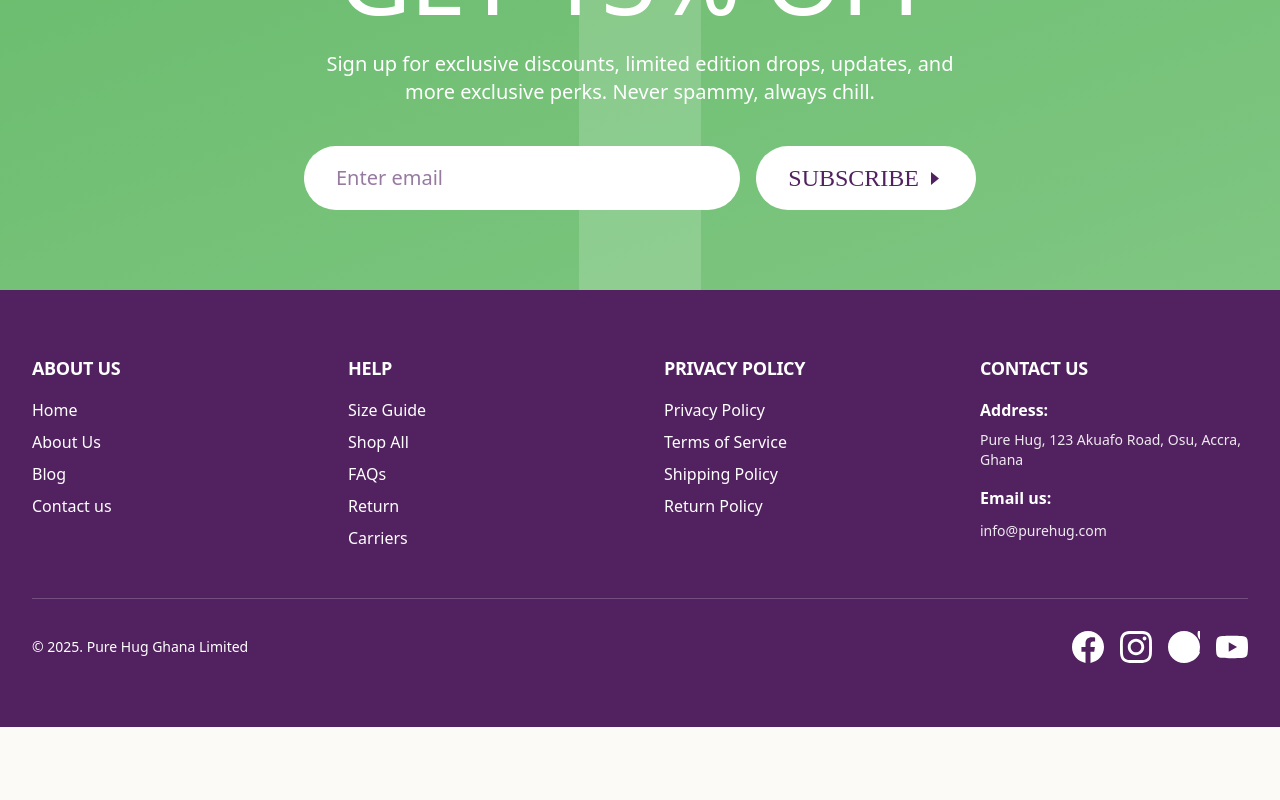
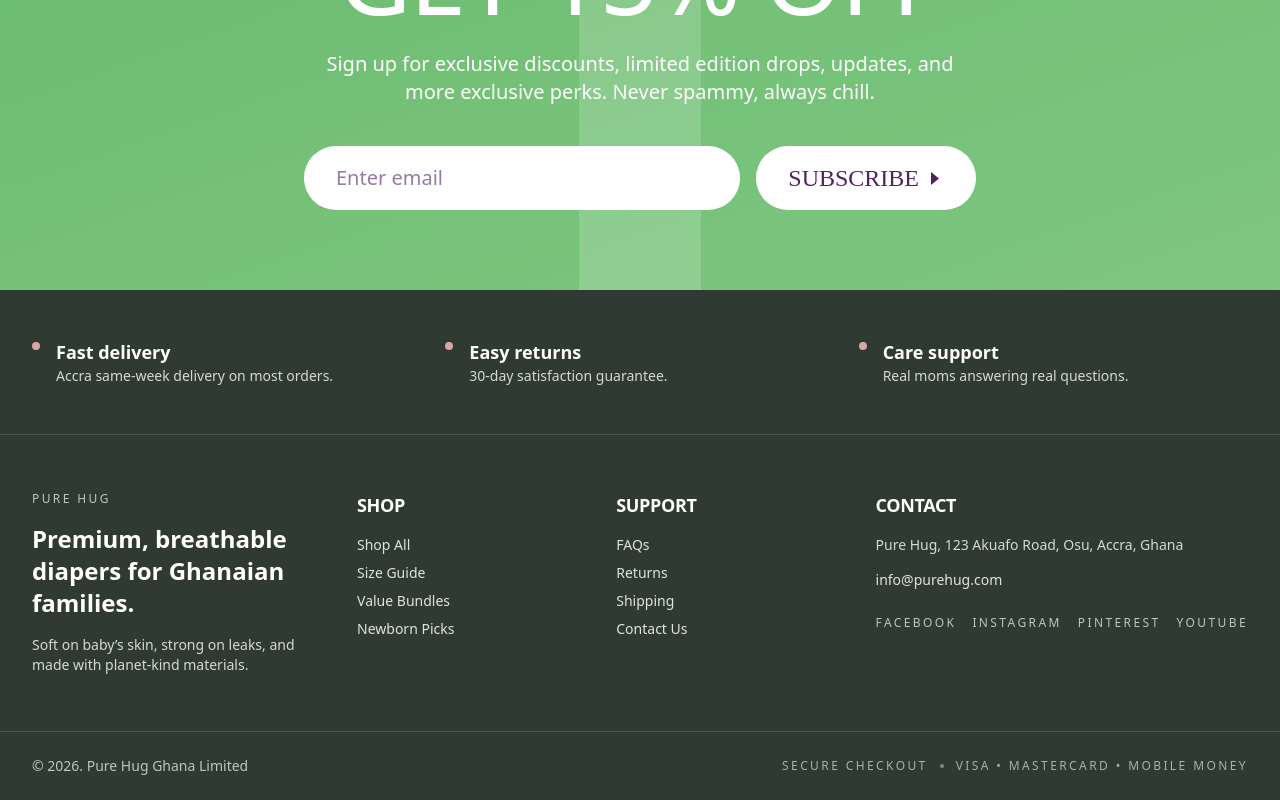
Before and after one commit to simiel/diaper-app, a Next.js app: page / in a window 1280 px wide. Shown: the part 6168-6968 px from the top of the page. Before the commit the page ends 6895 px from the top, so only its background shows below. Built offline with nearby package versions, Linux system fonts and the light colour scheme; a web font is replaced by a local one.

Commit message:
Refactor Footer component: update layout and content for improved user engagement, enhance accessibility, and ensure consistent styling.

```diff
--- a/components/Footer.tsx
+++ b/components/Footer.tsx
@@ -2,198 +2,133 @@ import Link from "next/link";
 
 export default function Footer() {
   return (
-    <footer className="w-full bg-[#522260] text-white py-16">
-      <div className="max-w-7xl mx-auto px-4 sm:px-6 lg:px-8">
-        <div className="grid grid-cols-1 md:grid-cols-2 lg:grid-cols-4 gap-12 mb-12">
-          {/* About Us Column */}
+    <footer className="w-full bg-[var(--color-primary)] text-white">
+      <div className="border-b border-white/15">
+        <div className="max-w-7xl mx-auto px-4 sm:px-6 lg:px-8 py-12 grid grid-cols-1 md:grid-cols-3 gap-6">
+          {[
+            {
+              title: "Fast delivery",
+              body: "Accra same‑week delivery on most orders.",
+            },
+            {
+              title: "Easy returns",
+              body: "30‑day satisfaction guarantee.",
+            },
+            {
+              title: "Care support",
+              body: "Real moms answering real questions.",
+            },
+          ].map((item) => (
+            <div key={item.title} className="flex items-start gap-4">
+              <span className="mt-1 h-2 w-2 rounded-full bg-[var(--color-accent)]"></span>
               <div>
-            <h3 className="font-semibold text-lg mb-4 uppercase">About us</h3>
-            <ul className="space-y-2">
+                <p className="font-semibold text-lg">{item.title}</p>
+                <p className="text-sm text-white/80">{item.body}</p>
+              </div>
+            </div>
+          ))}
+        </div>
+      </div>
+
+      <div className="max-w-7xl mx-auto px-4 sm:px-6 lg:px-8 py-14 grid grid-cols-1 lg:grid-cols-[1.3fr_1fr_1fr_1fr] gap-10">
+        <div>
+          <p className="text-xs uppercase tracking-[0.2em] text-white/70 mb-4">
+            Pure Hug
+          </p>
+          <p className="text-2xl font-semibold mb-4">
+            Premium, breathable diapers for Ghanaian families.
+          </p>
+          <p className="text-sm text-white/80 max-w-sm">
+            Soft on baby’s skin, strong on leaks, and made with planet‑kind
+            materials.
+          </p>
+        </div>
+
+        <div>
+          <h3 className="font-semibold text-lg mb-4 uppercase">Shop</h3>
+          <ul className="space-y-2 text-sm text-white/85">
             <li>
-                <Link href="/" className="hover:opacity-70 transition-opacity">
-                  Home
+              <Link href="/shop" className="hover:text-white transition-colors">
+                Shop All
               </Link>
             </li>
             <li>
-                <Link
-                  href="/about"
-                  className="hover:opacity-70 transition-opacity"
-                >
-                  About Us
+              <Link href="/size-guide" className="hover:text-white transition-colors">
+                Size Guide
               </Link>
             </li>
             <li>
-                <Link
-                  href="/blog"
-                  className="hover:opacity-70 transition-opacity"
-                >
-                  Blog
+              <Link href="/bundles" className="hover:text-white transition-colors">
+                Value Bundles
               </Link>
             </li>
             <li>
-                <Link
-                  href="/contact"
-                  className="hover:opacity-70 transition-opacity"
-                >
-                  Contact us
+              <Link href="/newborn" className="hover:text-white transition-colors">
+                Newborn Picks
               </Link>
             </li>
           </ul>
         </div>
 
-          {/* Help Column */}
         <div>
-            <h3 className="font-semibold text-lg mb-4 uppercase">Help</h3>
-            <ul className="space-y-2">
+          <h3 className="font-semibold text-lg mb-4 uppercase">Support</h3>
+          <ul className="space-y-2 text-sm text-white/85">
             <li>
-                <Link
-                  href="/size-guide"
-                  className="hover:opacity-70 transition-opacity"
-                >
-                  Size Guide
-                </Link>
-              </li>
-              <li>
-                <Link
-                  href="/shop"
-                  className="hover:opacity-70 transition-opacity"
-                >
-                  Shop All
-                </Link>
-              </li>
-              <li>
-                <Link
-                  href="/faq"
-                  className="hover:opacity-70 transition-opacity"
-                >
+              <Link href="/faq" className="hover:text-white transition-colors">
                 FAQs
               </Link>
             </li>
             <li>
-                <Link
-                  href="/returns"
-                  className="hover:opacity-70 transition-opacity"
-                >
-                  Return
+              <Link href="/returns" className="hover:text-white transition-colors">
+                Returns
               </Link>
             </li>
             <li>
-                <Link
-                  href="/carriers"
-                  className="hover:opacity-70 transition-opacity"
-                >
-                  Carriers
+              <Link href="/shipping" className="hover:text-white transition-colors">
+                Shipping
+              </Link>
+            </li>
+            <li>
+              <Link href="/contact" className="hover:text-white transition-colors">
+                Contact Us
               </Link>
             </li>
           </ul>
         </div>
 
-          {/* Privacy Column */}
         <div>
-            <h3 className="font-semibold text-lg mb-4 uppercase">
-              Privacy Policy
-            </h3>
-            <ul className="space-y-2">
-              <li>
-                <Link
-                  href="/privacy"
-                  className="hover:opacity-70 transition-opacity"
-                >
-                  Privacy Policy
-                </Link>
-              </li>
-              <li>
-                <Link
-                  href="/terms"
-                  className="hover:opacity-70 transition-opacity"
-                >
-                  Terms of Service
-                </Link>
-              </li>
-              <li>
-                <Link
-                  href="/shipping"
-                  className="hover:opacity-70 transition-opacity"
-                >
-                  Shipping Policy
-                </Link>
-              </li>
-              <li>
-                <Link
-                  href="/return-policy"
-                  className="hover:opacity-70 transition-opacity"
-                >
-                  Return Policy
-                </Link>
-              </li>
-            </ul>
-          </div>
-
-          {/* Contact Column */}
-          <div>
-            <h3 className="font-semibold text-lg mb-4 uppercase">Contact us</h3>
-            <div className="space-y-4">
-              <div>
-                <p className="font-semibold mb-2">Address:</p>
-                <p className="text-sm opacity-90">
+          <h3 className="font-semibold text-lg mb-4 uppercase">Contact</h3>
+          <p className="text-sm text-white/80 mb-3">
             Pure Hug, 123 Akuafo Road, Osu, Accra, Ghana
           </p>
-              </div>
-              <div>
-                <p className="font-semibold mb-2">Email us:</p>
           <a
             href="mailto:info@purehug.com"
-                  className="text-sm opacity-90 hover:opacity-100 transition-opacity"
+            className="text-sm text-white/85 hover:text-white transition-colors"
           >
             info@purehug.com
           </a>
-              </div>
+          <div className="flex gap-4 mt-6">
+            {["Facebook", "Instagram", "Pinterest", "YouTube"].map((label) => (
+              <a
+                key={label}
+                href="#"
+                className="text-xs uppercase tracking-[0.2em] text-white/70 hover:text-white transition-colors"
+                aria-label={label}
+              >
+                {label}
+              </a>
+            ))}
           </div>
         </div>
       </div>
 
-        {/* Bottom Bar */}
-        <div className="border-t border-white/20 pt-8 flex flex-col md:flex-row justify-between items-center gap-4">
-          <p className="text-sm">© 2025. Pure Hug Ghana Limited</p>
-
-          {/* Social Media Icons */}
-          <div className="flex gap-4">
-            <a
-              href="#"
-              className="w-8 h-8 hover:opacity-70 transition-opacity"
-              aria-label="Facebook"
-            >
-              <svg viewBox="0 0 24 24" fill="currentColor">
-                <path d="M24 12.073c0-6.627-5.373-12-12-12s-12 5.373-12 12c0 5.99 4.388 10.954 10.125 11.854v-8.385H7.078v-3.47h3.047V9.43c0-3.007 1.792-4.669 4.533-4.669 1.312 0 2.686.235 2.686.235v2.953H15.83c-1.491 0-1.956.925-1.956 1.874v2.25h3.328l-.532 3.47h-2.796v8.385C19.612 23.027 24 18.062 24 12.073z" />
-              </svg>
-            </a>
-            <a
-              href="#"
-              className="w-8 h-8 hover:opacity-70 transition-opacity"
-              aria-label="Instagram"
-            >
-              <svg viewBox="0 0 24 24" fill="currentColor">
-                <path d="M12 2.163c3.204 0 3.584.012 4.85.07 3.252.148 4.771 1.691 4.919 4.919.058 1.265.069 1.645.069 4.849 0 3.205-.012 3.584-.069 4.849-.149 3.225-1.664 4.771-4.919 4.919-1.266.058-1.644.07-4.85.07-3.204 0-3.584-.012-4.849-.07-3.26-.149-4.771-1.699-4.919-4.92-.058-1.265-.07-1.644-.07-4.849 0-3.204.013-3.583.07-4.849.149-3.227 1.664-4.771 4.919-4.919 1.266-.057 1.645-.069 4.849-.069zm0-2.163c-3.259 0-3.667.014-4.947.072-4.358.2-6.78 2.618-6.98 6.98-.059 1.281-.073 1.689-.073 4.948 0 3.259.014 3.668.072 4.948.2 4.358 2.618 6.78 6.98 6.98 1.281.058 1.689.072 4.948.072 3.259 0 3.668-.014 4.948-.072 4.354-.2 6.782-2.618 6.979-6.98.059-1.28.073-1.689.073-4.948 0-3.259-.014-3.667-.072-4.947-.196-4.354-2.617-6.78-6.979-6.98-1.281-.059-1.69-.073-4.949-.073zm0 5.838c-3.403 0-6.162 2.759-6.162 6.162s2.759 6.163 6.162 6.163 6.162-2.759 6.162-6.163c0-3.403-2.759-6.162-6.162-6.162zm0 10.162c-2.209 0-4-1.79-4-4 0-2.209 1.791-4 4-4s4 1.791 4 4c0 2.21-1.791 4-4 4zm6.406-11.845c-.796 0-1.441.645-1.441 1.44s.645 1.44 1.441 1.44c.795 0 1.439-.645 1.439-1.44s-.644-1.44-1.439-1.44z" />
-              </svg>
-            </a>
-            <a
-              href="#"
-              className="w-8 h-8 hover:opacity-70 transition-opacity"
-              aria-label="Pinterest"
-            >
-              <svg viewBox="0 0 24 24" fill="currentColor">
-                <path d="M12 0C5.373 0 0 5.372 0 12s5.373 12 12 12c5.302 0 9.917-3.158 11.877-7.68-.086-.702-.018-1.59.205-2.32.225-.785 1.462-9.77 1.462-9.77s-.373-.74-.373-1.836c0-1.72.997-3.005 2.237-3.005 1.055 0 1.565.792 1.565 1.74 0 1.06-.675 2.64-1.023 4.105-.29 1.23.618 2.234 1.84 2.234 2.208 0 3.705-2.595 3.705-5.68 0-2.347-1.59-4.08-4.38-4.08-3.008 0-4.77 2.254-4.77 4.58 0 1.062.405 2.2.912 2.82a.36.36 0 01.083.345l-.333 1.36c-.053.22-.174.267-.402.161-1.499-.697-2.436-2.888-2.436-4.65 0-3.784 2.748-7.26 7.92-7.26 4.158 0 7.392 2.967 7.392 6.923 0 4.135-2.607 7.462-6.233 7.462-1.214 0-2.357-.629-2.75-1.378l-.748 2.853c-.271 1.043-1.002 2.35-1.492 3.146C9.57 23.812 10.763 24.001 12 24.001c6.625 0 12-5.373 12-12S18.627.001 12 .001z" />
-              </svg>
-            </a>
-            <a
-              href="#"
-              className="w-8 h-8 hover:opacity-70 transition-opacity"
-              aria-label="YouTube"
-            >
-              <svg viewBox="0 0 24 24" fill="currentColor">
-                <path d="M23.498 6.186a3.016 3.016 0 0 0-2.122-2.136C19.505 3.545 12 3.545 12 3.545s-7.505 0-9.377.505A3.017 3.017 0 0 0 .502 6.186C0 8.07 0 12 0 12s0 3.93.502 5.814a3.016 3.016 0 0 0 2.122 2.136c1.871.505 9.376.505 9.376.505s7.505 0 9.377-.505a3.015 3.015 0 0 0 2.122-2.136C24 15.93 24 12 24 12s0-3.93-.502-5.814zM9.545 15.568V8.432L15.818 12l-6.273 3.568z" />
-              </svg>
-            </a>
+      <div className="border-t border-white/15">
+        <div className="max-w-7xl mx-auto px-4 sm:px-6 lg:px-8 py-6 flex flex-col md:flex-row justify-between items-center gap-4">
+          <p className="text-sm text-white/70">© 2026. Pure Hug Ghana Limited</p>
+          <div className="flex items-center gap-3 text-xs uppercase tracking-[0.2em] text-white/60">
+            <span>Secure checkout</span>
+            <span className="h-1 w-1 rounded-full bg-white/40"></span>
+            <span>Visa • Mastercard • Mobile Money</span>
           </div>
         </div>
       </div>
```
Lines whose indentation alone changed are shown as unchanged.
